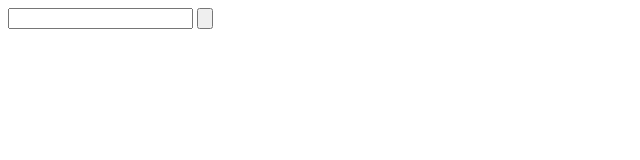
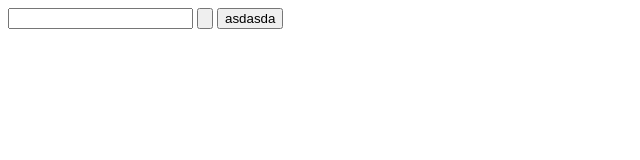
Before and after one commit to RegemLux/prueba, a plain HTML site: page index.html in a window 1280 px wide. Shown: the whole page, without its empty margins (0-640 px from the left). Drawn offline with Linux system fonts and the light colour scheme.

Commit message:
cambio 3

```diff
--- a/index.html
+++ b/index.html
@@ -8,5 +8,6 @@
 <body>
     <input type="text" name="hola" id="">
     <input type="button" value="">
+    <input type="button" value="asdasda">
 </body>
 </html>
```
